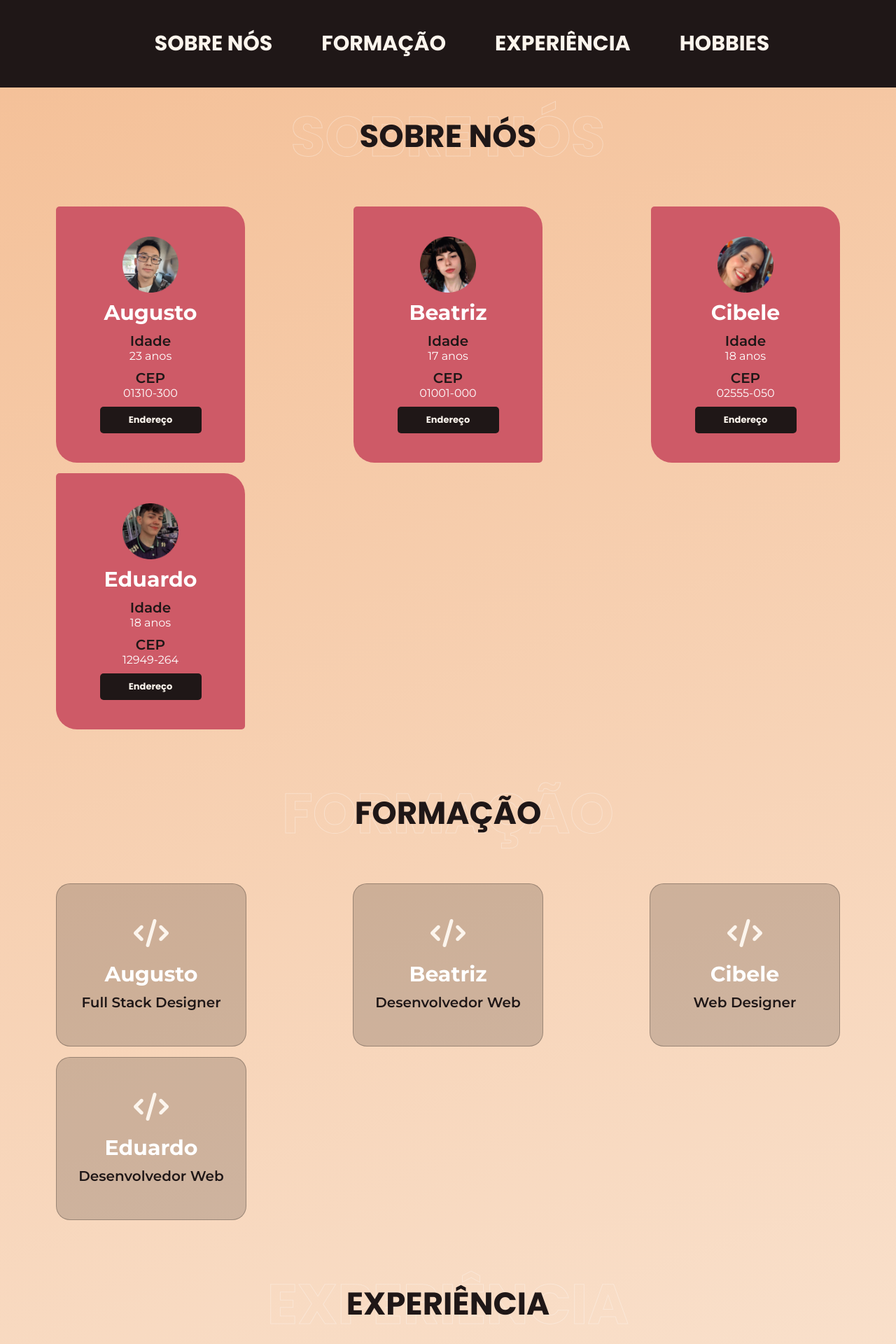
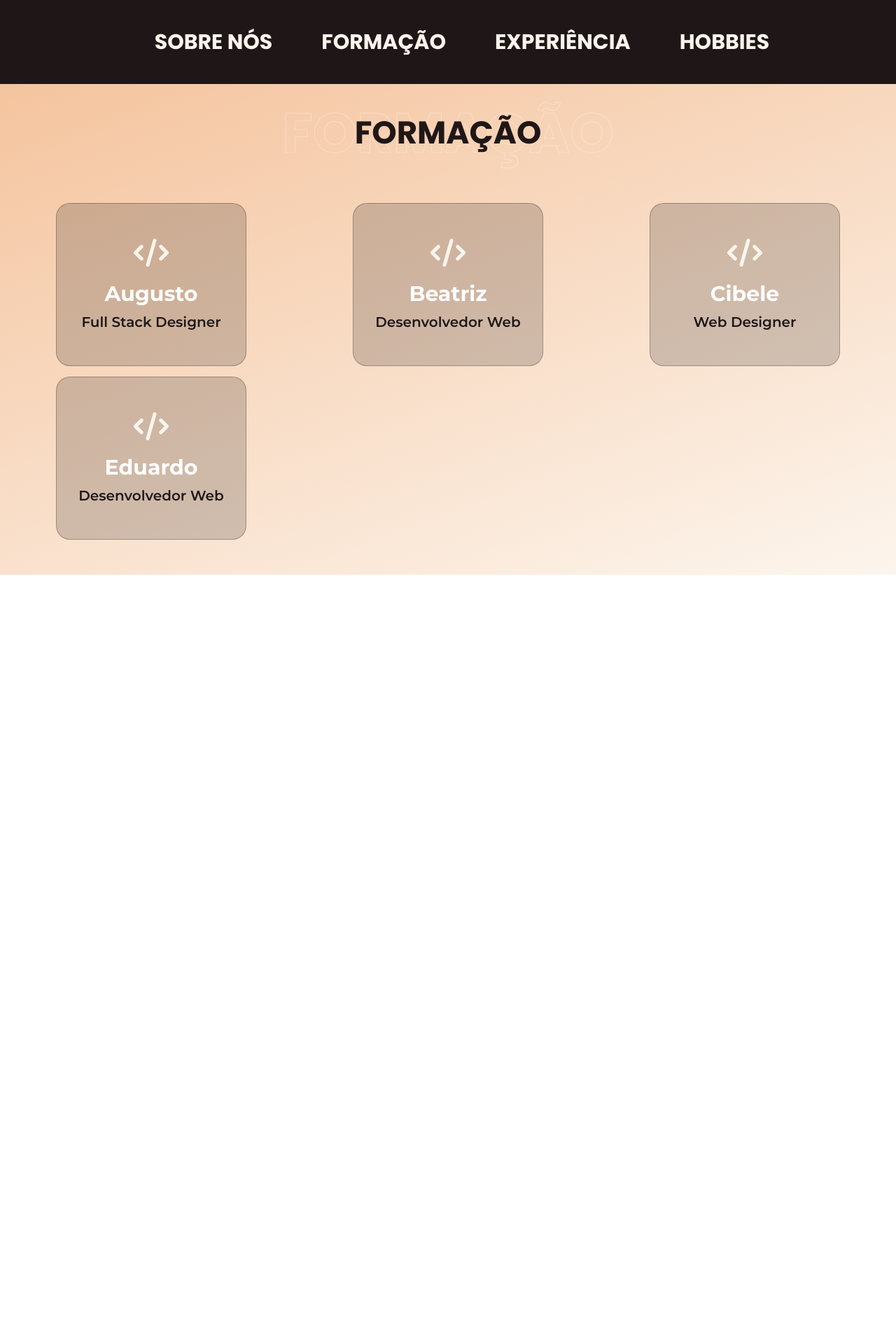
Before and after one commit to josiastavares/nossa-apresentacao, a React (Create React App) app: page /formacao in a window 1280 px wide. Shown: the top 1920 px of the page at 70% size. After the commit the page ends 821 px from the top, so only its background shows below. Built offline with nearby package versions, Linux system fonts and the light colour scheme.

Commit message:
inserindo paginação com react-router-dom

```diff
--- a/package.json
+++ b/package.json
@@ -8,6 +8,7 @@
     "@testing-library/user-event": "^13.5.0",
     "react": "^18.2.0",
     "react-dom": "^18.2.0",
+    "react-router-dom": "^6.18.0",
     "react-scripts": "5.0.1",
     "web-vitals": "^2.1.4"
   },
--- a/src/App.css
+++ b/src/App.css
@@ -1,3 +1,8 @@
+body{
+    background-image: linear-gradient(160deg, #F4BF96, #FCF5ED);
+    height: 100vh;
+}
+
 .App{
     background-image: linear-gradient(160deg, #F4BF96, #FCF5ED);
 }
@@ -12,6 +17,7 @@
 
 .secao-escura{
     background-color: #CE5A67;
+    height: 85vh;
 }
 
 .secao-hobbies{
--- a/src/App.js
+++ b/src/App.js
@@ -1,71 +1,15 @@
+import { Outlet } from 'react-router-dom';
 import './App.css';
-import Experiencia from './componentes/experiencia';
-import Formacao from './componentes/formacao';
-import Hobbies from './componentes/hobbies';
 import Menu from './componentes/menu';
-import Sobre from './componentes/sobre';
-import Titulo from './componentes/titulo';
+
 
 
 function App() {
   return (
+
     <div className="App">
       <Menu />
-      <Titulo titulo="SOBRE NÓS"/>
-      <section className='secao' id='sobrenos'>
-        <Sobre imagem="./imagens/augusto.png" nome="Augusto" idade="23 anos" cep="01310-300" />
-        <Sobre imagem="./imagens/beatriz.png" nome="Beatriz" idade="17 anos" cep="01001-000" />
-        <Sobre imagem="./imagens/cibele.png" nome="Cibele" idade="18 anos" cep="02555-050" />
-        <Sobre imagem="./imagens/eduardo.png" nome="Eduardo" idade="18 anos" cep="12949-264" />
-      </section>
-      <Titulo titulo="FORMAÇÃO"/>
-      <section className='secao' id='formacao'>
-        <Formacao nome="Augusto" formacao="Full Stack Designer" />
-        <Formacao nome="Beatriz" formacao="Desenvolvedor Web" />
-        <Formacao nome="Cibele" formacao="Web Designer" />
-        <Formacao nome="Eduardo" formacao="Desenvolvedor Web" />
-      </section>
-      <Titulo titulo="EXPERIÊNCIA"/>
-      <section className='secao' id='experiencia'>
-        <Experiencia nome="Augusto" resumo="Sou um Full Stack Designer, um profissional versátil e capaz de atuar em todas as etapas da criação de uma aplicação web ou móvel. Para isso, estou sempre me atualizando e aprendendo novas ferramentas e tecnologias. Tenho experiência em UX e UI design, pesquisa de usuários, wireframes, protótipos, design de interface e de interação, desenvolvimento front-end, marketing digital, entre outras competências. Meu portfólio mostra a diversidade e a qualidade dos meus projetos. Sou um profissional “coringa”, pronto para ajudar onde for preciso." />
-        <Experiencia nome="Beatriz" resumo="Lorem ipsum dolor sit amet, consectetur adipiscing elit. Cras ac faucibus augue, ut tempor dolor. Morbi non massa non justo vehicula vulputate ut id nisl. Sed rutrum sapien at finibus malesuada. Integer lacinia feugiat nibh, id sagittis orci ultricies sit amet. Proin euismod, odio id consectetur eleifend, nibh urna convallis ipsum, sit amet fringilla ante sem et nunc." />
-        <Experiencia nome="Cibele" resumo="Nível técnico em Comunicação Visual pela Etec Albert Einsten, cursando Superior em Tecnologia de Sistemas para Internet na FIAP, estagiando como Designer na Dynamind." />
-        <Experiencia nome="Eduardo" resumo="Sou um desenvolvedor front end que gosta de estar em constante evolução e não desisto fácil.
-Estou cursando Sistemas para Internet na Faculdade FIAP. Além de ter diversos cursos na área, como HTML, CSS, BootsTrap, JS, React, Node e Wordpress" />
-      </section>
-      <section className='secao-escura'>
-        <Titulo titulo="HOBBIES"/>
-        <section className='secao' id='hobbies'>
-          <div className='secao-hobbies'>
-            <p className='nome'>Augusto</p>
-            <Hobbies className='hobbie' hobbie="Ouvir Música "/>
-            <Hobbies className='hobbie' hobbie="Cozinhar"/>
-            <Hobbies className='hobbie' hobbie="Refletir"/>
-            <Hobbies className='hobbie' hobbie="Aventurar"/>
-          </div>
-          <div className='secao-hobbies'>
-            <p className='nome'>Beatriz</p>
-            <Hobbies className='hobbie' hobbie="hobbie 1"/>
-            <Hobbies className='hobbie' hobbie="hobbie 1"/>
-            <Hobbies className='hobbie' hobbie="hobbie 1"/>
-            <Hobbies className='hobbie' hobbie="hobbie 1"/>
-          </div>
-          <div className='secao-hobbies'>
-            <p className='nome'>Cibele</p>
-            <Hobbies className='hobbie' hobbie="Estudar"/>
-            <Hobbies className='hobbie' hobbie="Escrever"/>
-            <Hobbies className='hobbie' hobbie="Dançar"/>
-            <Hobbies className='hobbie' hobbie="Tocar ukulele"/>
-          </div>
-          <div className='secao-hobbies'>
-            <p className='nome'>Eduardo</p>
-            <Hobbies className='hobbie' hobbie="Programar"/>
-            <Hobbies className='hobbie' hobbie="Coisas Geeks"/>
-            <Hobbies className='hobbie' hobbie="Tecnologia"/>
-            <Hobbies className='hobbie' hobbie="Andar de Skate"/>
-          </div>
-        </section>
-      </section>
+      <Outlet/>
     </div>
   );
 }
--- a/src/componentes/menu/index.js
+++ b/src/componentes/menu/index.js
@@ -1,13 +1,14 @@
+import { Link } from 'react-router-dom'
 import './menu.css'
 
 const Menu = () => {
     return (
         <header className='menu'>
             <ul>
-                <li><a href='#sobrenos'>SOBRE NÓS</a></li>
-                <li><a href='./formacao.html'>FORMAÇÃO</a></li>
-                <li><a href='#experiencia'>EXPERIÊNCIA</a></li>
-                <li><a href='#hobbies'>HOBBIES</a></li>
+                <li><Link to='/'>SOBRE NÓS</Link></li>
+                <li><Link to='/formacao'>FORMAÇÃO</Link></li>
+                <li><Link to='/experiencia'>EXPERIÊNCIA</Link></li>
+                <li><Link to='/hobbies'>HOBBIES</Link></li>
             </ul>
         </header>
     )
--- a/src/componentes/menu/menu.css
+++ b/src/componentes/menu/menu.css
@@ -3,7 +3,7 @@
 
 .menu{
     width: 100%;
-    height: 125px;
+    height: 15vh;
     background-color: #1F1717;
     display: flex;
     align-items: center;
--- a/src/componentes/sobre/index.js
+++ b/src/componentes/sobre/index.js
@@ -2,6 +2,7 @@ import './sobre.css'
 
 const Sobre = (props) => {
     return (
+        <section>
             <section className='sobre'>
                 <img src={props.imagem} alt='' />
                 <p className='nome'>{props.nome}</p>
@@ -10,6 +11,7 @@ const Sobre = (props) => {
                 <p className='subtitulo'>CEP</p>
                 <p>{props.cep}</p>
                 <button onClick={pegaId} id={props.cep}>Endereço</button>
+            </section>
         </section>
     )
 }
--- a/src/index.js
+++ b/src/index.js
@@ -3,9 +3,101 @@ import ReactDOM from 'react-dom/client';
 import './index.css';
 import App from './App';
 
+
+import { createBrowserRouter, RouterProvider } from 'react-router-dom';
+
+import Sobre from './componentes/sobre';
+import Experiencia from './componentes/experiencia';
+import Formacao from './componentes/formacao';
+import Hobbies from './componentes/hobbies';
+import Titulo from './componentes/titulo';
+
+const router = createBrowserRouter([
+  {
+    path: "/",
+    element: <App/>,
+    children: [
+      {
+        path: "/",
+        element: <section>
+          <Titulo titulo="SOBRE NÓS" />
+          <section className='secao' id='sobrenos'>
+            <Sobre imagem="./imagens/augusto.png" nome="Augusto" idade="23 anos" cep="01310-300" />
+            <Sobre imagem="./imagens/beatriz.png" nome="Beatriz" idade="17 anos" cep="01001-000" />
+            <Sobre imagem="./imagens/cibele.png" nome="Cibele" idade="18 anos" cep="02555-050" />
+            <Sobre imagem="./imagens/eduardo.png" nome="Eduardo" idade="18 anos" cep="12949-264" />
+          </section>
+        </section>
+      },
+      {
+        path: "formacao",
+        element: <section>
+          <Titulo titulo="FORMAÇÃO" />
+          <section className='secao' id='formacao'>
+            <Formacao nome="Augusto" formacao="Full Stack Designer" />
+            <Formacao nome="Beatriz" formacao="Desenvolvedor Web" />
+            <Formacao nome="Cibele" formacao="Web Designer" />
+            <Formacao nome="Eduardo" formacao="Desenvolvedor Web" />
+          </section>
+        </section>
+      },
+      {
+        path: "experiencia",
+        element: <section>
+          <Titulo titulo="EXPERIÊNCIA" />
+          <section className='secao' id='experiencia'>
+            <Experiencia nome="Augusto" resumo="Sou um Full Stack Designer, um profissional versátil e capaz de atuar em todas as etapas da criação de uma aplicação web ou móvel. Para isso, estou sempre me atualizando e aprendendo novas ferramentas e tecnologias. Tenho experiência em UX e UI design, pesquisa de usuários, wireframes, protótipos, design de interface e de interação, desenvolvimento front-end, marketing digital, entre outras competências. Meu portfólio mostra a diversidade e a qualidade dos meus projetos. Sou um profissional “coringa”, pronto para ajudar onde for preciso." />
+            <Experiencia nome="Beatriz" resumo="Lorem ipsum dolor sit amet, consectetur adipiscing elit. Cras ac faucibus augue, ut tempor dolor. Morbi non massa non justo vehicula vulputate ut id nisl. Sed rutrum sapien at finibus malesuada. Integer lacinia feugiat nibh, id sagittis orci ultricies sit amet. Proin euismod, odio id consectetur eleifend, nibh urna convallis ipsum, sit amet fringilla ante sem et nunc." />
+            <Experiencia nome="Cibele" resumo="Nível técnico em Comunicação Visual pela Etec Albert Einsten, cursando Superior em Tecnologia de Sistemas para Internet na FIAP, estagiando como Designer na Dynamind." />
+            <Experiencia nome="Eduardo" resumo="Sou um desenvolvedor front end que gosta de estar em constante evolução e não desisto fácil.
+    Estou cursando Sistemas para Internet na Faculdade FIAP. Além de ter diversos cursos na área, como HTML, CSS, BootsTrap, JS, React, Node e Wordpress" />
+          </section>
+        </section>
+      },
+      {
+        path: "hobbies",
+        element: <section className='secao-escura'>
+          <Titulo titulo="HOBBIES" />
+          <section className='secao' id='hobbies'>
+            <div className='secao-hobbies'>
+              <p className='nome'>Augusto</p>
+              <Hobbies className='hobbie' hobbie="Ouvir Música " />
+              <Hobbies className='hobbie' hobbie="Cozinhar" />
+              <Hobbies className='hobbie' hobbie="Refletir" />
+              <Hobbies className='hobbie' hobbie="Aventurar" />
+            </div>
+            <div className='secao-hobbies'>
+              <p className='nome'>Beatriz</p>
+              <Hobbies className='hobbie' hobbie="hobbie 1" />
+              <Hobbies className='hobbie' hobbie="hobbie 1" />
+              <Hobbies className='hobbie' hobbie="hobbie 1" />
+              <Hobbies className='hobbie' hobbie="hobbie 1" />
+            </div>
+            <div className='secao-hobbies'>
+              <p className='nome'>Cibele</p>
+              <Hobbies className='hobbie' hobbie="Estudar" />
+              <Hobbies className='hobbie' hobbie="Escrever" />
+              <Hobbies className='hobbie' hobbie="Dançar" />
+              <Hobbies className='hobbie' hobbie="Tocar ukulele" />
+            </div>
+            <div className='secao-hobbies'>
+              <p className='nome'>Eduardo</p>
+              <Hobbies className='hobbie' hobbie="Programar" />
+              <Hobbies className='hobbie' hobbie="Coisas Geeks" />
+              <Hobbies className='hobbie' hobbie="Tecnologia" />
+              <Hobbies className='hobbie' hobbie="Andar de Skate" />
+            </div>
+          </section>
+        </section>
+      }
+    ]
+  }
+
+])
+
 const root = ReactDOM.createRoot(document.getElementById('root'));
 root.render(
   <React.StrictMode>
-    <App />
+    <RouterProvider router={router} />
   </React.StrictMode>
 );
```
Also changed, not shown: 1 other file (tests, documents, lock files or other folders). Lines whose indentation alone changed are shown as unchanged.
